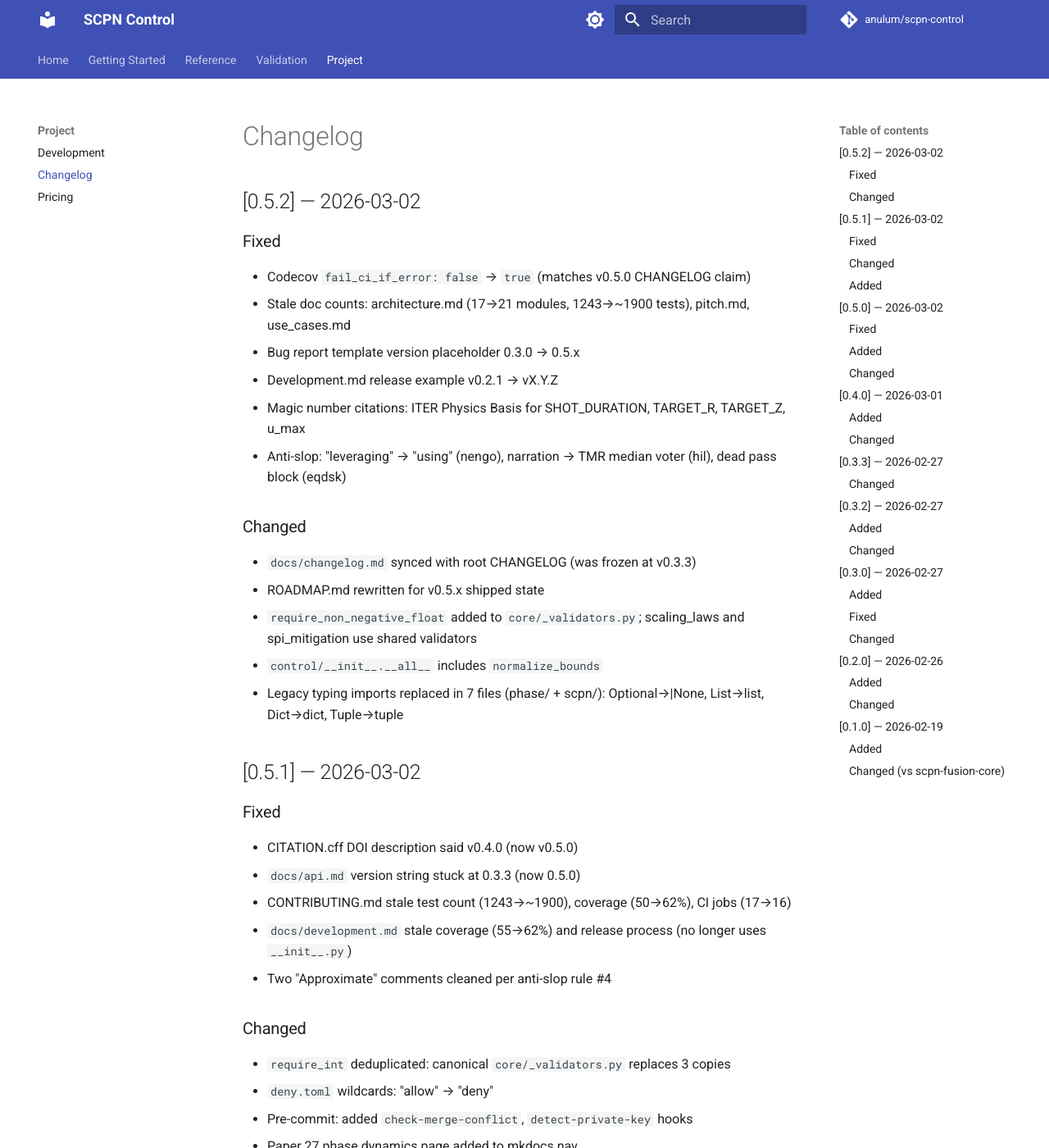
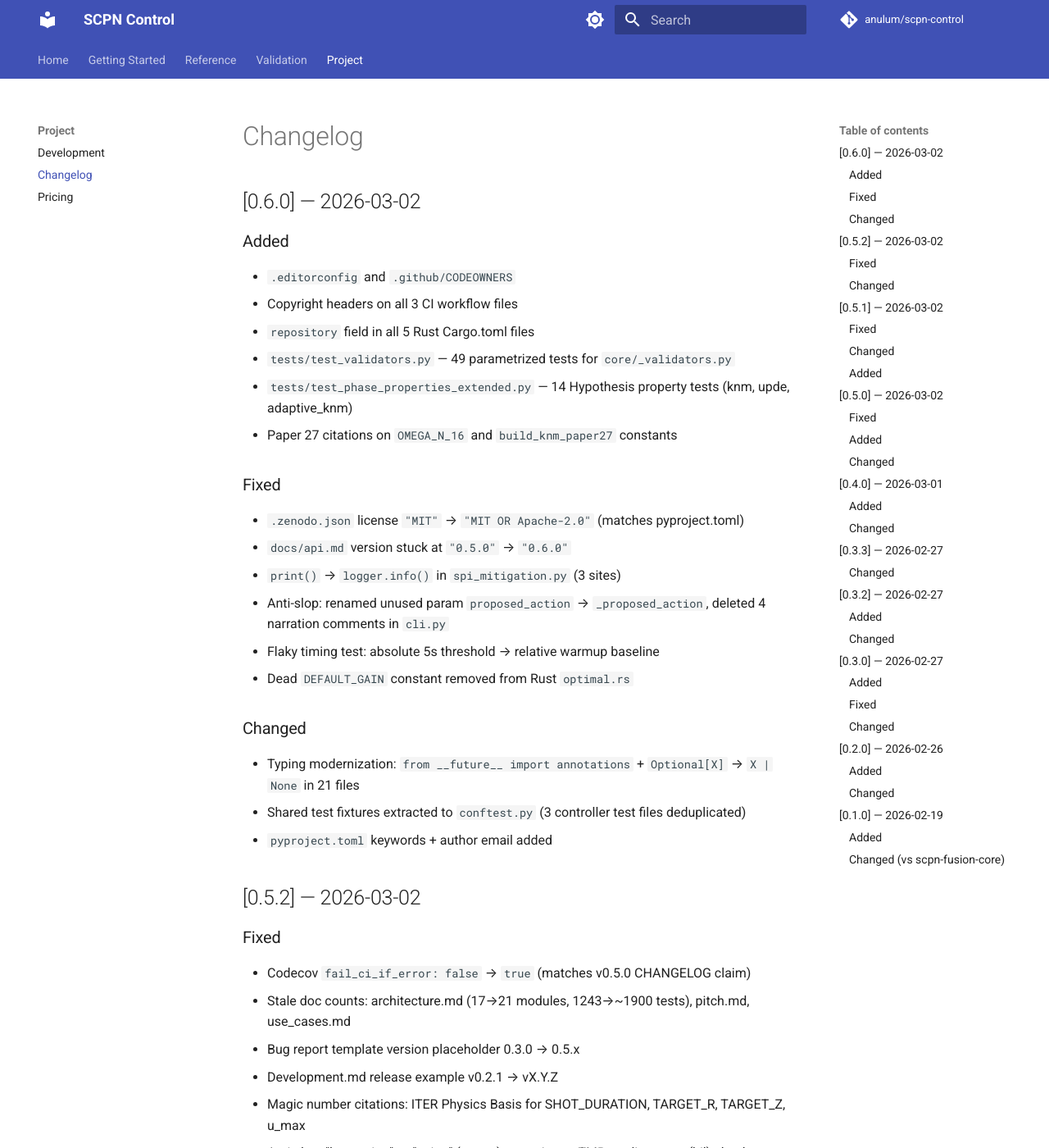
Before and after one commit to anulum/scpn-control, an MkDocs documentation site: the page built from docs/changelog.md, in a window 1280 px wide and 1400 px high. Shown: the whole window at 82% size. Built offline with MkDocs 1.6.1 and Material for MkDocs 9.7.7, drawn with Linux system fonts in a browser that asks for light colours; comment, search, counter and statistics services are not loaded.

Commit message:
chore: bump v0.6.0
Co-Authored-By: Claude Opus 4.6 <noreply@anthropic.com>

```diff
--- a/docs/changelog.md
+++ b/docs/changelog.md
@@ -1,4 +1,27 @@
 # Changelog
+
+## [0.6.0] — 2026-03-02
+
+### Added
+- `.editorconfig` and `.github/CODEOWNERS`
+- Copyright headers on all 3 CI workflow files
+- `repository` field in all 5 Rust Cargo.toml files
+- `tests/test_validators.py` — 49 parametrized tests for `core/_validators.py`
+- `tests/test_phase_properties_extended.py` — 14 Hypothesis property tests (knm, upde, adaptive_knm)
+- Paper 27 citations on `OMEGA_N_16` and `build_knm_paper27` constants
+
+### Fixed
+- `.zenodo.json` license `"MIT"` → `"MIT OR Apache-2.0"` (matches pyproject.toml)
+- `docs/api.md` version stuck at `"0.5.0"` → `"0.6.0"`
+- `print()` → `logger.info()` in `spi_mitigation.py` (3 sites)
+- Anti-slop: renamed unused param `proposed_action` → `_proposed_action`, deleted 4 narration comments in `cli.py`
+- Flaky timing test: absolute 5s threshold → relative warmup baseline
+- Dead `DEFAULT_GAIN` constant removed from Rust `optimal.rs`
+
+### Changed
+- Typing modernization: `from __future__ import annotations` + `Optional[X]` → `X | None` in 21 files
+- Shared test fixtures extracted to `conftest.py` (3 controller test files deduplicated)
+- `pyproject.toml` keywords + author email added
 
 ## [0.5.2] — 2026-03-02
 
--- a/pyproject.toml
+++ b/pyproject.toml
@@ -4,7 +4,7 @@ build-backend = "setuptools.build_meta"
 
 [project]
 name = "scpn-control"
-version = "0.5.2"
+version = "0.6.0"
 description = "SCPN Control — Neuro-symbolic Stochastic Petri Net controller for plasma control"
 authors = [
     {name = "Miroslav Sotek", email = "protoscience@anulum.li"},
```
Also changed, not shown: CHANGELOG.md (+23 -0 lines), .zenodo.json, 1 other file.
